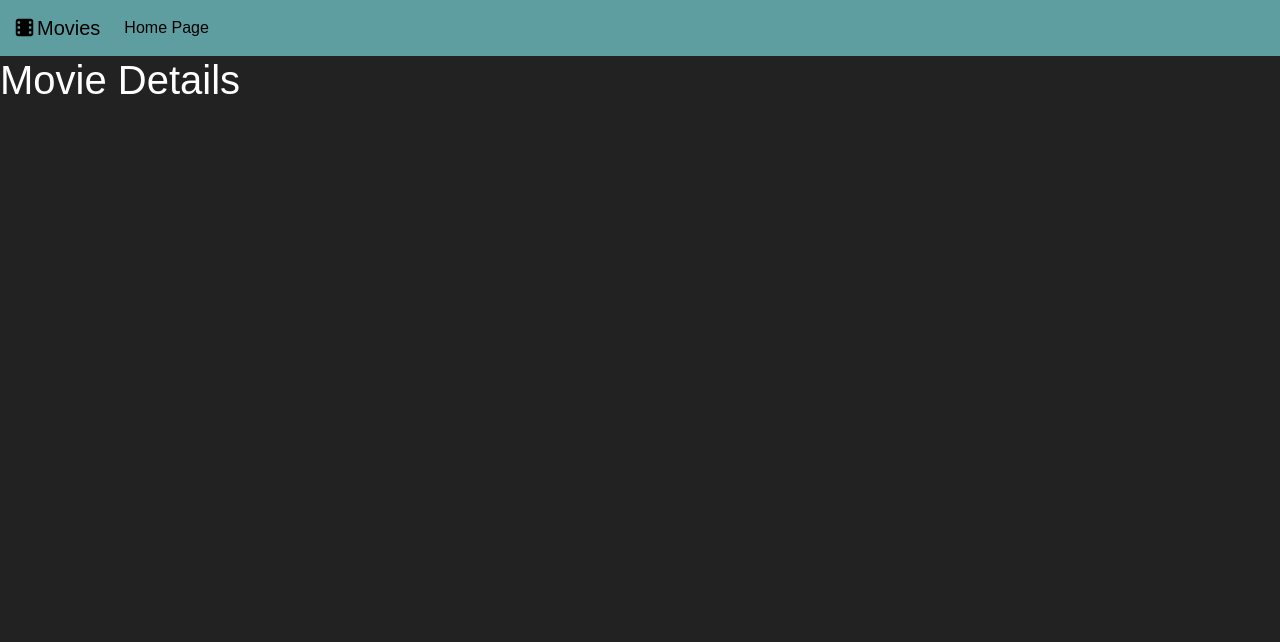
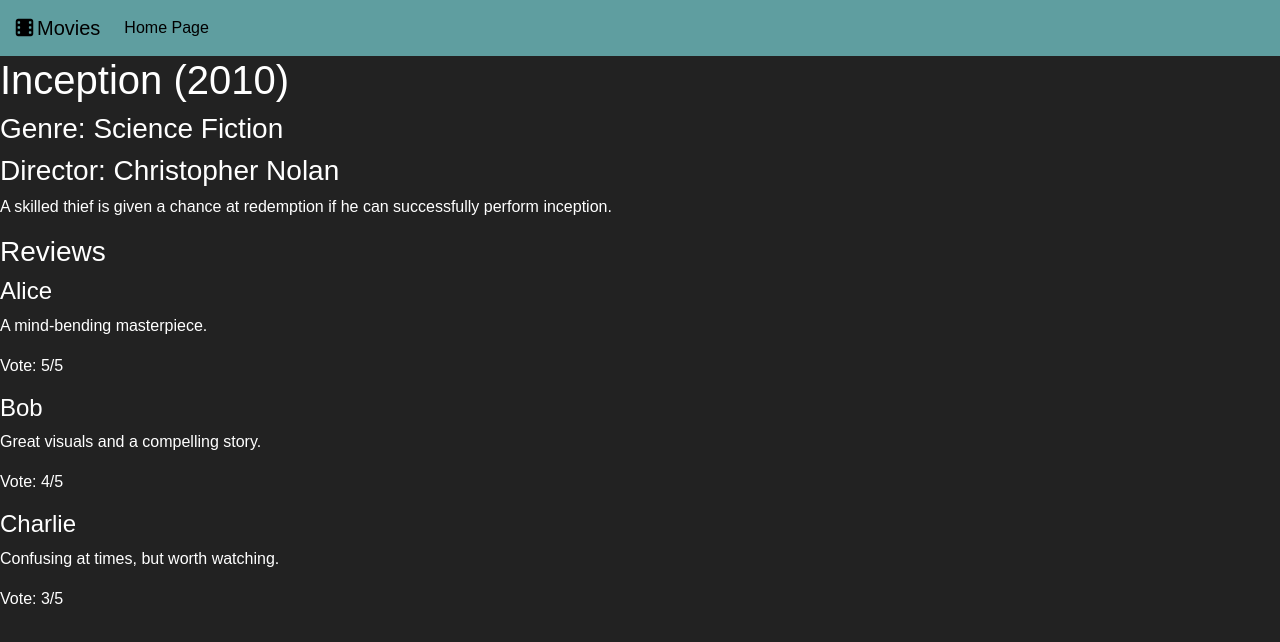
Before and after one commit to SerenaMichetti/webapp-react, a React (Vite) app: page /movies/1 in a window 1280 px wide. Shown: the top 642 px of the page. Built offline with nearby package versions, Linux system fonts and the light colour scheme.

Commit message:
creato componente per le recensioni; ncora non gestito il css

```diff
--- a/src/components/MovieCard.jsx
+++ b/src/components/MovieCard.jsx
@@ -1,13 +1,13 @@
 import { Link } from "react-router-dom"
 
-function MovieCard({ movie }) {
+function MovieCard({ movieParam }) {
 
 
     return <div className="card movie-card">
         {/* <img src={movie.image} className="card-img-top" alt={movie.title} /> */}
         <div className="card-body">
-            <h5 className="card-title">{movie.title}</h5>
-            <Link to={`/movies/${movie.id}`} className="btn btn-primary">Go to Details</Link>
+            <h5 className="card-title">{movieParam.title}</h5>
+            <Link to={`/movies/${movieParam.id}`} className="btn btn-primary">Go to Details</Link>
         </div>
     </div>
 
--- /dev/null
+++ b/src/components/ReviewCard.jsx
@@ -0,0 +1,12 @@
+function ReviewCard({reviewParam}) {
+
+    return <>
+            <div key={reviewParam.id} >
+                <h4>{reviewParam.name}</h4>
+                <p>{reviewParam.text}</p>
+                <p>Vote: {reviewParam.vote}/5</p>
+            </div>
+    </>
+}
+
+export default ReviewCard;
--- a/src/pages/HomePage.jsx
+++ b/src/pages/HomePage.jsx
@@ -4,7 +4,7 @@ function HomePage() {
 
     // JS
 
-    const fakeMovies = [
+    const movies = [
         {
             "id": 1,
             "title": "Inception",
@@ -69,7 +69,7 @@ function HomePage() {
         <p>All movies </p>
         <div className="d-flex flex-wrap gap-3 ">
             {
-                fakeMovies.map(movieElement => <MovieCard key={movieElement.id} movie={movieElement} />)
+                movies.map(movieElement => <MovieCard key={movieElement.id} movieParam={movieElement} />)
             }
         </div>
 
--- a/src/pages/MovieDetail.jsx
+++ b/src/pages/MovieDetail.jsx
@@ -1,7 +1,65 @@
+import ReviewCard from "../components/ReviewCard"
+
 function MovieDetail() {
+
+    const movie = {
+
+        "id": 1,
+        "title": "Inception",
+        "director": "Christopher Nolan",
+        "genre": "Science Fiction",
+        "release_year": 2010,
+        "abstract": "A skilled thief is given a chance at redemption if he can successfully perform inception.",
+        "image": "inception.jpg",
+        "created_at": "2024-11-29T10:40:13.000Z",
+        "updated_at": "2025-05-22T10:55:27.000Z",
+        "reviews": [
+            {
+                "id": 1,
+                "movie_id": 1,
+                "name": "Alice",
+                "vote": 5,
+                "text": "A mind-bending masterpiece.",
+                "created_at": "2024-11-29T10:40:13.000Z",
+                "updated_at": "2024-11-29T10:40:13.000Z"
+            },
+            {
+                "id": 2,
+                "movie_id": 1,
+                "name": "Bob",
+                "vote": 4,
+                "text": "Great visuals and a compelling story.",
+                "created_at": "2024-11-29T10:40:13.000Z",
+                "updated_at": "2024-11-29T10:40:13.000Z"
+            },
+            {
+                "id": 3,
+                "movie_id": 1,
+                "name": "Charlie",
+                "vote": 3,
+                "text": "Confusing at times, but worth watching.",
+                "created_at": "2024-11-29T10:40:13.000Z",
+                "updated_at": "2024-11-29T10:40:13.000Z"
+            }
+        ]
+
+    }
+
     return <>
-        <h1>Movie Details</h1>
-        <p></p>
+        <div className="background-img">
+            <h1>{`${movie.title} (${movie.release_year})`}</h1>
+        </div>
+        <div>
+            <h3>Genre: {movie.genre}</h3>
+            <h3>Director: {movie.director}</h3>
+            <p>{movie.abstract}</p>
+        </div>
+        <div>
+            <h3>Reviews</h3>
+            {
+               movie.reviews.map(reviewElement => <ReviewCard key={reviewElement.id} reviewParam={reviewElement}></ReviewCard>)
+            }
+        </div>
     </>
 }
 
```
Also changed, not shown: src/index.css (line endings or trailing spaces).
